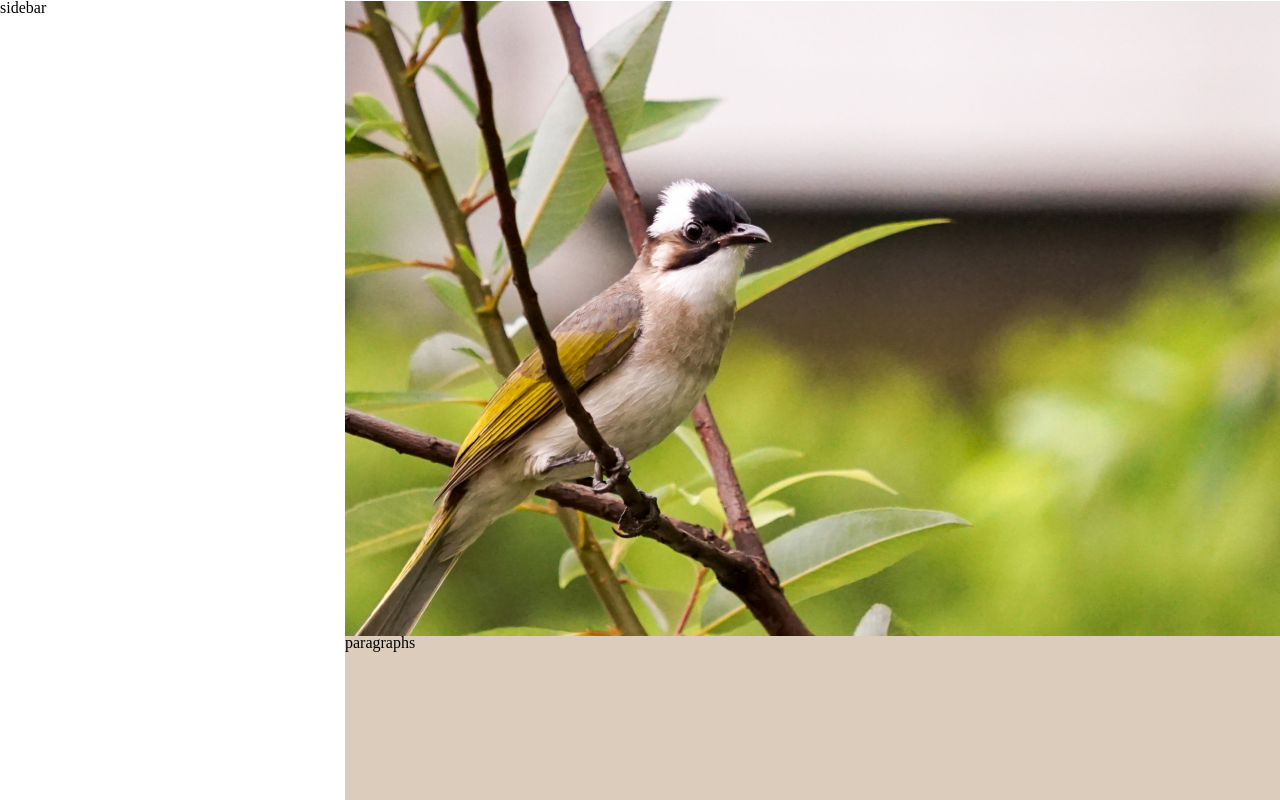
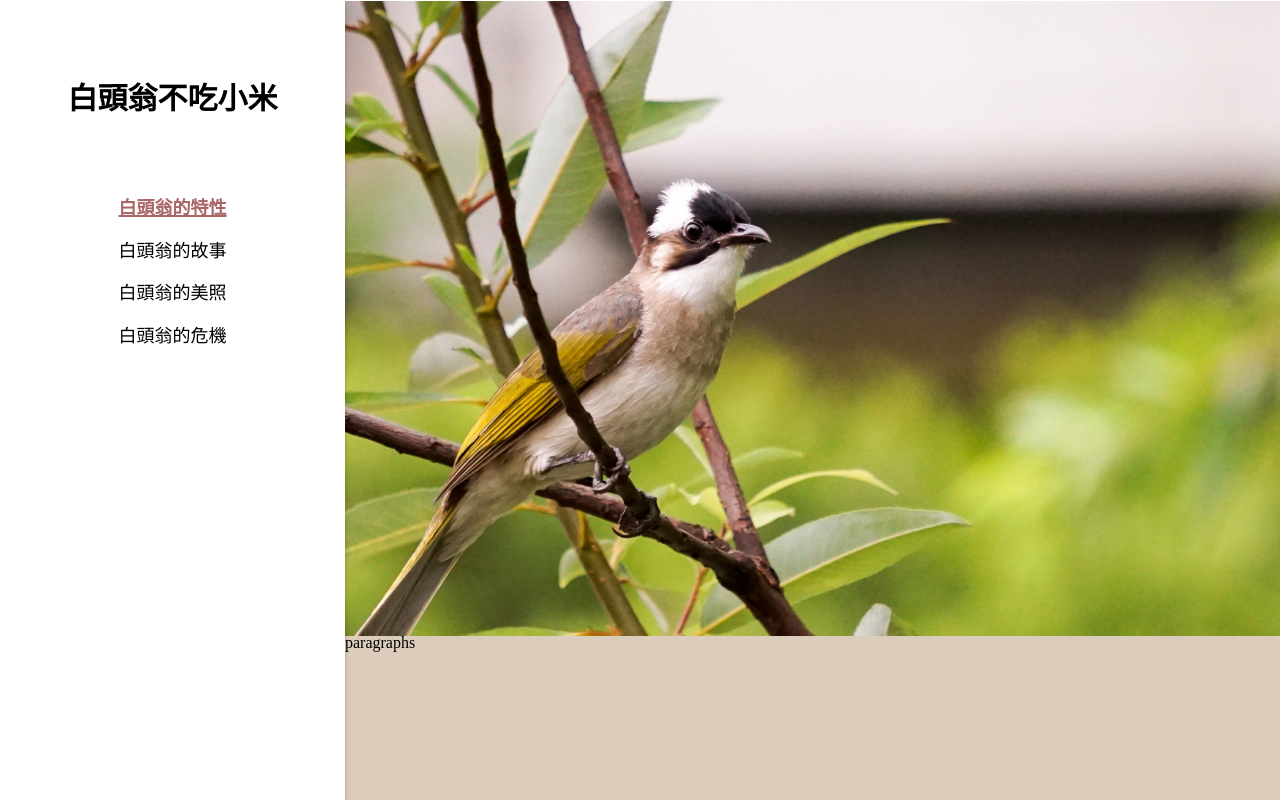
Before and after one commit to lemoncat0817/Vue3-BulBul, a Vue app: page / in a window 1280 px wide. Shown: the top 800 px of the page. Built offline with nearby package versions, Linux system fonts and the light colour scheme.

Commit message:
sidebar完成

```diff
--- a/index.html
+++ b/index.html
@@ -1,9 +1,9 @@
-<!DOCTYPE html>
+<!doctype html>
 <html lang="en">
   <head>
-    <meta charset="UTF-8">
-    <link rel="icon" href="/favicon.ico">
-    <meta name="viewport" content="width=device-width, initial-scale=1.0">
+    <meta charset="UTF-8" />
+    <link rel="icon" href="/favicon.ico" />
+    <meta name="viewport" content="width=device-width, initial-scale=1.0" />
     <title>Vite App</title>
   </head>
   <body>
--- a/src/components/sidebar/index.vue
+++ b/src/components/sidebar/index.vue
@@ -1,10 +1,40 @@
 <template>
   <div class="sidebar">
-    sidebar
+    <div class="siteName">白頭翁不吃小米</div>
+    <ul class="nav">
+      <li v-for="(item, index) in navText" :key="item.text" @click="toggleActive(index)">
+        <a href="#" :class="{ active: activeIndex === index }">
+          {{ item.text }}
+        </a>
+      </li>
+    </ul>
   </div>
 </template>
 
 <script setup>
+import { ref } from 'vue'
+
+// 預設select白頭翁的特性
+const activeIndex = ref(0)
+const toggleActive = (index) => {
+  // 當前點擊的li，加上active class
+  // 其餘的li，移除active class
+  // 更新activeIndex的值
+  activeIndex.value = activeIndex.value === index ? 0 : index;
+};
+// nav內容
+const navText = ref([{
+  text: '白頭翁的特性',
+},
+{
+  text: '白頭翁的故事',
+},
+{
+  text: '白頭翁的美照',
+},
+{
+  text: '白頭翁的危機',
+}])
 
 </script>
 
@@ -14,5 +44,66 @@
   height: 100%;
   background: #FFFFFF;
   box-shadow: 0px 4px 4px 0px #00000040;
+  position: relative;
+}
+
+.siteName {
+  position: absolute;
+  width: 210px;
+  height: 41px;
+  top: 78.33px;
+  left: 67.5px;
+  gap: 0px;
+  opacity: 0px;
+  font-family: Noto Sans;
+  font-size: 30px;
+  font-weight: 700;
+  line-height: 40.86px;
+  text-align: left;
+  color: #000000;
+}
+
+.nav {
+  position: absolute;
+  top: 195px;
+  left: 109px;
+  gap: 0px;
+  opacity: 0px;
+}
+
+.nav li {
+  display: flex;
+  flex-direction: column;
+}
+
+.nav li:nth-child(n+2) {
+  margin-top: calc(42.74px - 25px);
+}
+
+.nav li a {
+  width: 127px;
+  height: 25px;
+  text-decoration: none;
+  font-family: Noto Sans;
+  font-size: 18px;
+  font-weight: 400;
+  line-height: 24.52px;
+  text-align: center;
+  color: #000000;
+}
+
+.nav li .active {
+  width: 127.15px;
+  height: 25px;
+  left: -9.75px;
+  gap: 0px;
+  opacity: 0px;
+  font-family: Noto Sans;
+  font-size: 18px;
+  font-weight: 700;
+  line-height: 24.52px;
+  text-align: center;
+  color: #AA6666;
+  text-decoration: underline 2px #AA6666
 }
 </style>
```
